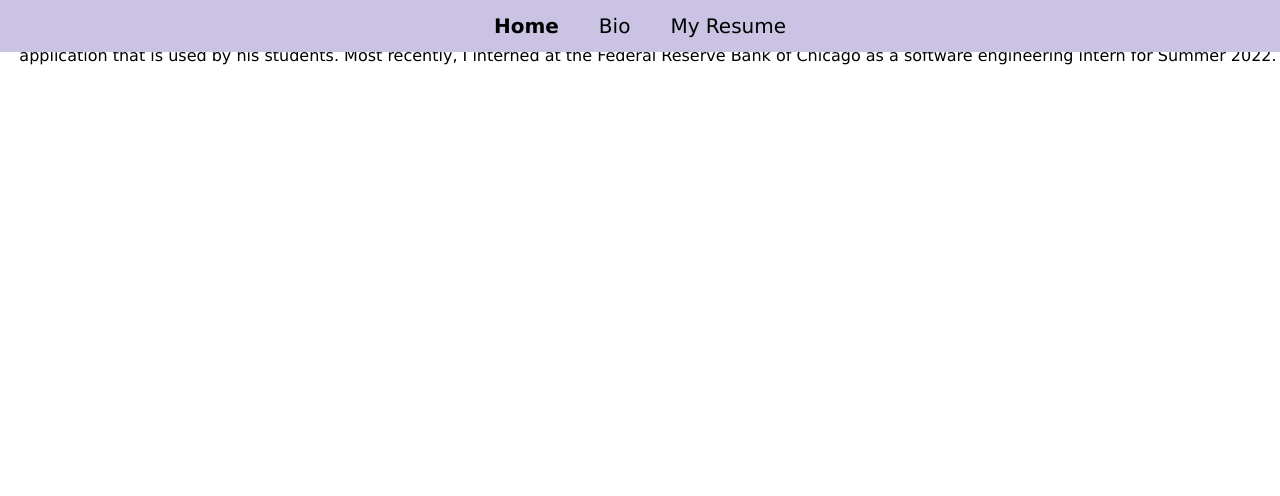
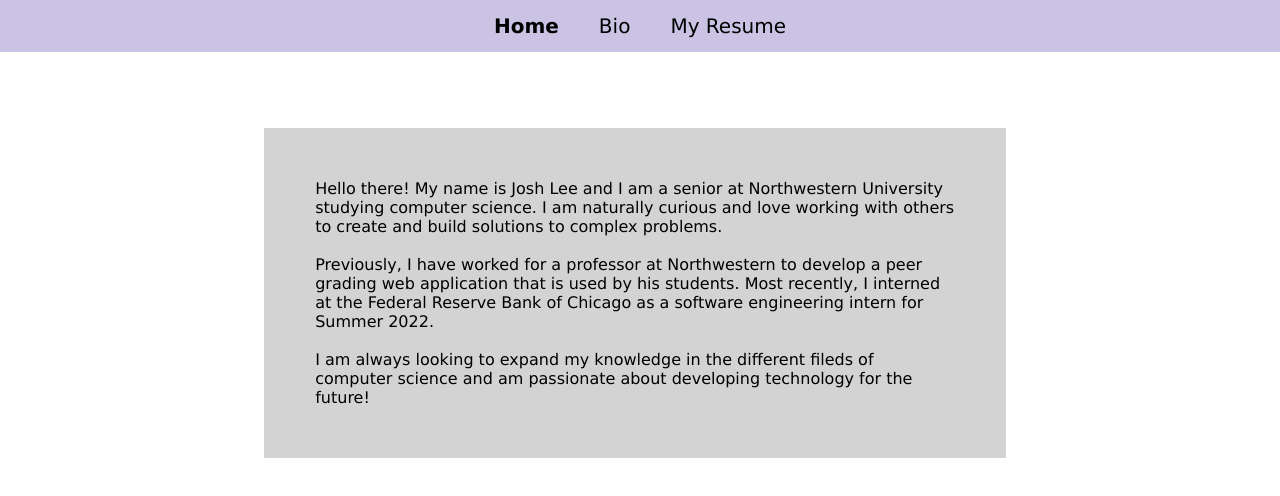
Before and after one commit to joshlee-7/joshlee-7.github.io, a plain HTML site: page bio.html in a window 1280 px wide. Drawn offline with Linux system fonts and the light colour scheme.

Commit message:
styled bio and projects

```diff
--- a/bio.html
+++ b/bio.html
@@ -1,7 +1,7 @@
 <html>
   <head>
-    <title>joshlee-7.github.io</title>
-    <link rel="stylesheet" type="text/css" href="style.css" />
+    <title>Bio</title>
+    <link rel="stylesheet" type="text/css" href="styles.css" />
   </head>
   <body class="background">
     <div id="home">
@@ -12,15 +12,21 @@
       </nav>
     </div>
   </body>
-  <main>
-    <div>
+  <main class="bioDiv">
+    <p class="bioInfo">
       Hello there! My name is Josh Lee and I am a senior at Northwestern
-      University studying computer science. I am a naturally curious person and
-      love working with others to solve and create solutions to problems we
-      face. Previously, I have worked for a professor at Northwestern to develop
-      a peer grading web application that is used by his students. Most
-      recently, I interned at the Federal Reserve Bank of Chicago as a software
-      engineering intern for Summer 2022.
-    </div>
+      University studying computer science. I am naturally curious and love
+      working with others to create and build solutions to complex problems.
+      <br /><br />
+
+      Previously, I have worked for a professor at Northwestern to develop a
+      peer grading web application that is used by his students. Most recently,
+      I interned at the Federal Reserve Bank of Chicago as a software
+      engineering intern for Summer 2022.<br /><br />
+
+      I am always looking to expand my knowledge in the different fileds of
+      computer science and am passionate about developing technology for the
+      future!
+    </p>
   </main>
 </html>
--- a/style.css
+++ b/styles.css
@@ -8,7 +8,6 @@ body {
     "Lucida Sans Unicode", Geneva, Verdana, sans-serif;
 }
 main {
-  text-align: center;
 }
 
 h1 {
@@ -23,6 +22,7 @@ img {
   width: 100%;
 }
 
+/* Navbar  */
 .navbar {
   position: fixed;
   display: flex;
@@ -46,6 +46,7 @@ img {
   padding-top: 12%;
 }
 
+/* Animation in homepage */
 .line-1 {
   margin: 0 auto;
   border-right: solid black;
@@ -66,9 +67,28 @@ img {
   }
 }
 
-.projects {
+/*Projects*/
+.my_projects {
+  padding-top: 5%;
+  text-align: center;
+
+  margin: 0 auto;
+  width: 75%;
 }
 
 .project1 {
-  width: 100%;
+  justify-content: center;
 }
+
+/*Bio */
+.bioDiv {
+  margin-top: 10%;
+  margin-left: 20%;
+  padding: 4%;
+  width: 50%;
+  background-color: lightgray;
+}
+
+.bioInfo {
+  display: inline;
+}
```
Also changed, not shown: index.html (+5 -5 lines).
